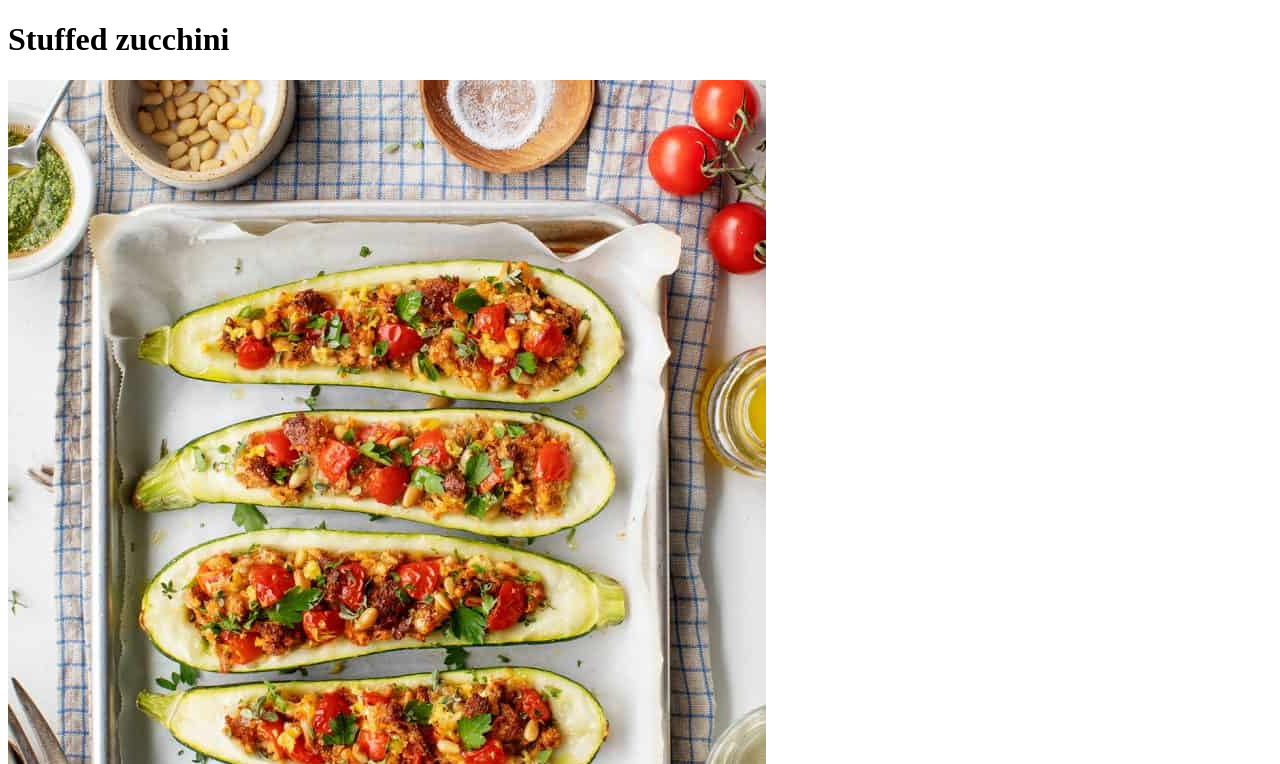
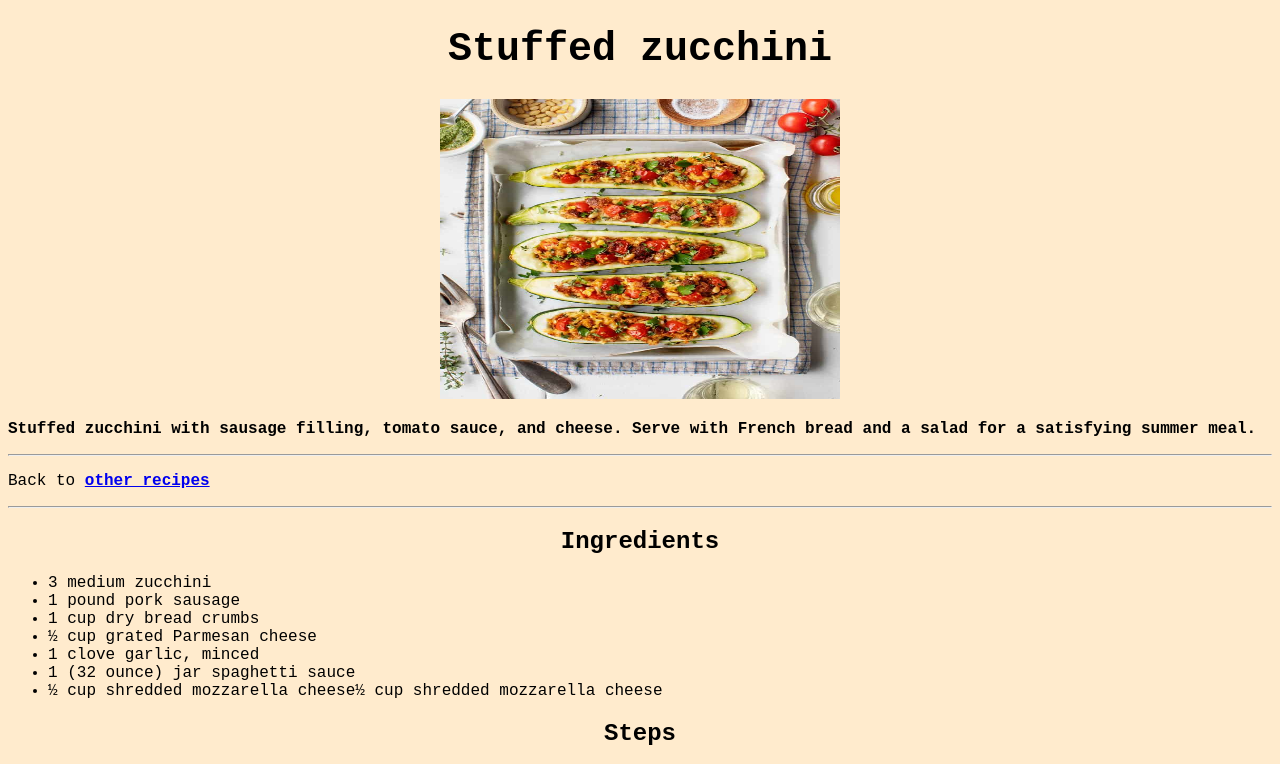
Before and after one commit to lukaa136/odin-recipes, a plain HTML site: page recipes/stuffed-zucchni.html in a window 1280 px wide. Shown: the top 764 px of the page. Drawn offline with Linux system fonts and the light colour scheme.

Commit message:
Complete exercise 06

```diff
--- a/recipes/stuffed-zucchni.html
+++ b/recipes/stuffed-zucchni.html
@@ -4,13 +4,16 @@
     <meta charset="UTF-8">
     <meta name="viewport" content="width=device-width, initial-scale=1.0">
     <title>Stuffed zucchini</title>
+    <link rel="stylesheet" href="../style.css">
 </head>
 <body>
-    <h1>Stuffed zucchini</h1>
-    <img src="../images/stuffed-zucchini.jpg" alt="Stuffed zucchini">
-    <p>Stuffed zucchini with sausage filling, tomato sauce, and cheese. Serve with French bread and a salad for a satisfying summer meal.</p>
+    <h1 class="h1recipes">Stuffed zucchini</h1>
+    <div class="divimg">
+    <img class="imgrecipes" src="../images/stuffed-zucchini.jpg" alt="Stuffed zucchini">
+    </div>
+    <p class="descriparaph">Stuffed zucchini with sausage filling, tomato sauce, and cheese. Serve with French bread and a salad for a satisfying summer meal.</p>
     <hr>
-    <p>Back to <a href="../index.html">other recipes</a></p>
+    <p>Back to <a class="backbutton" href="../index.html">other recipes</a></p>
     <hr>
     <h2>Ingredients</h2>
     <ul>
--- /dev/null
+++ b/style.css
@@ -0,0 +1,34 @@
+* {
+    background-color: blanchedalmond;
+    font-family: 'Courier New', Courier, monospace;
+}
+
+h1 {
+    text-align: center;
+    font-size: 40px;
+}
+
+.ul-index {
+    font-weight: 800;
+}
+
+.imgrecipes {
+    height: 300px;
+    width: 400px;
+}
+
+.divimg {
+    text-align: center;
+}
+
+.backbutton {
+    font-weight: bold;
+}
+
+h2 {
+    text-align: center;
+}
+
+.descriparaph {
+    font-weight: 550;
+}
```
Also changed, not shown: index.html (+2 -1 lines), recipes/slow-cooker-lime-cilantro-chicken.html (+5 -2 lines), recipes/warm-berry-compote.html (+5 -2 lines).
